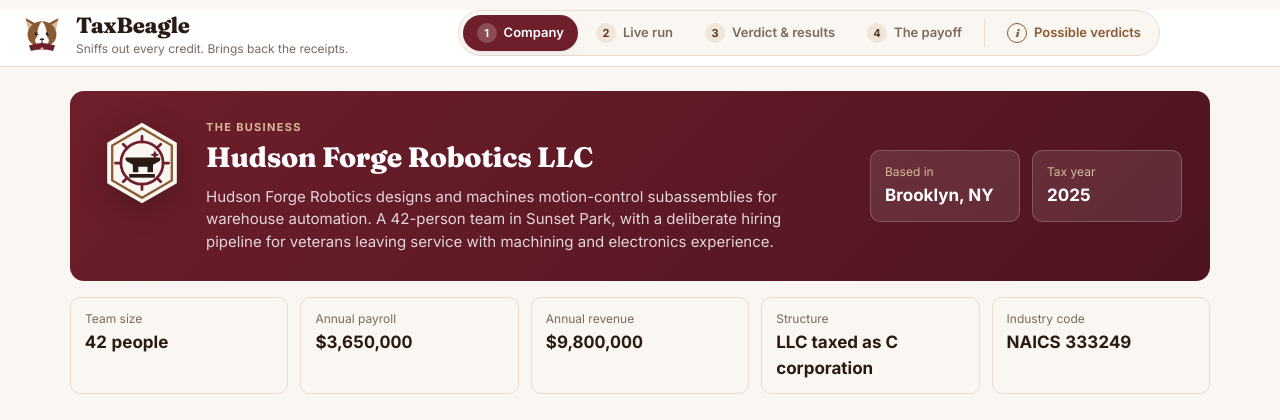
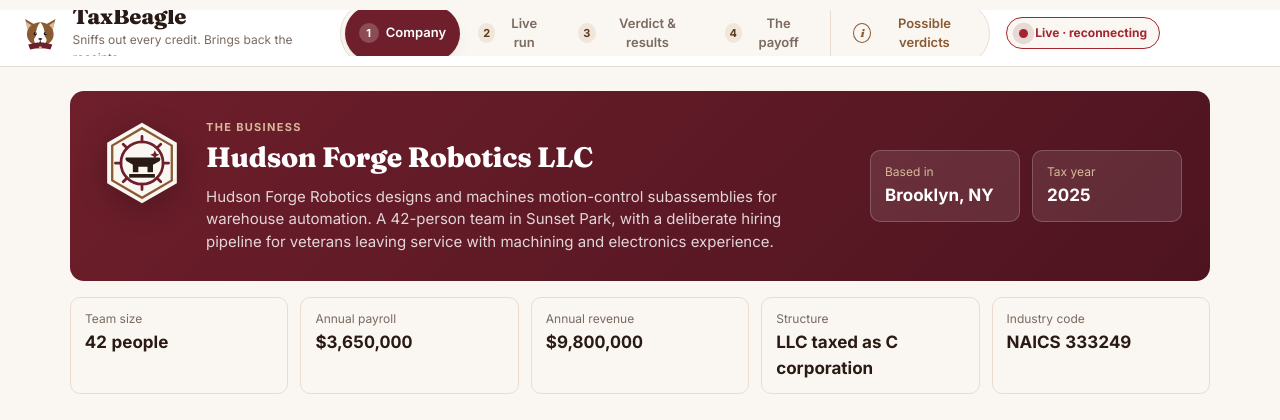
Before and after one commit to bchung2017/daytona-hacksprint, a Flask app: page / in a window 1280 px wide. Shown: the top 420 px of the page. Run offline with Flask 3, Linux system fonts and the light colour scheme; data that the repository does not hold is empty.

Commit message:
feat: connection pulse
A small always-visible header pill driven by EventSource open/error:
Live · connected, Live · reconnecting, or Connecting… — so an idle
session shows life and a dead stream is visible at a glance.

```diff
--- a/templates/index.html
+++ b/templates/index.html
@@ -36,6 +36,10 @@
   nav .sep { width:1px; background:var(--line); margin:4px 4px; }
   nav button.info { color:var(--brown); } nav button.info .n.i { background:transparent; border:1.5px solid var(--brown); color:var(--brown); font-family:Fraunces, serif; font-style:italic; }
   nav button.info.active { background:var(--brown); } nav button.info.active .n.i { border-color:rgba(255,255,255,.6); color:var(--white); }
+  .pulse { display:flex; align-items:center; gap:7px; font-size:12px; font-weight:700; color:var(--dim); background:var(--cream); border:1px solid var(--line); border-radius:999px; padding:6px 12px; flex:none; }
+  .pulse i { width:9px; height:9px; border-radius:50%; background:var(--dim); flex:none; animation:pulse 1.4s ease-in-out infinite; }
+  .pulse.connected { color:var(--ok); border-color:var(--ok-soft); } .pulse.connected i { background:var(--ok); }
+  .pulse.reconnecting { color:var(--bad); border-color:var(--bad); } .pulse.reconnecting i { background:var(--bad); }
 
   main { max-width:1180px; margin:0 auto; padding:24px 20px 60px; }
   .tab { display:none; } .tab.active { display:block; animation:fade .25s ease; }
@@ -260,6 +264,7 @@
       <span class="sep"></span>
       <button data-tab="outcomes" class="info"><span class="n i">i</span><span class="t">Possible verdicts</span></button>
     </nav>
+    <div class="pulse" id="connPulse" role="status" aria-live="polite"><i></i><span>Connecting…</span></div>
   </div>
 </header>
 
@@ -1003,8 +1008,8 @@
   stageIdx = 0; running = true; renderStages();
 };
 const stream = new EventSource("/api/stream");
-stream.onopen = () => { streamError = false; renderStages(); };
-stream.onerror = () => { streamError = true; renderStages(); };
+stream.onopen = () => { streamError = false; setPulse("connected"); renderStages(); };
+stream.onerror = () => { streamError = true; setPulse("reconnecting"); renderStages(); };
 stream.onmessage = e => {
   const c = JSON.parse(e.data); if (!c.id) return;
   claims.set(c.id, c); render();
@@ -1015,6 +1020,13 @@
   }
   loadLog();
 };
+/* One word per state: the pill in the header is the idle session's heartbeat. */
+function setPulse(state) {
+  const p = document.getElementById("connPulse");
+  p.className = "pulse " + state;
+  p.querySelector("span").textContent = state === "connected" ? "Live · connected"
+    : state === "reconnecting" ? "Live · reconnecting" : "Connecting…";
+}
 renderStages(); renderScenarios(); drawFlow(); renderPayoff(false);
 loadTranscripts().then(loadClaims).then(() => { [...claims.values()].forEach(c => seenClaimState.set(c.id, c.state + "|" + (c.human_approved_at || ""))); loadLog(); });
 setInterval(loadLog, 2000); setInterval(() => loadTranscripts().then(render), 10000);
```
